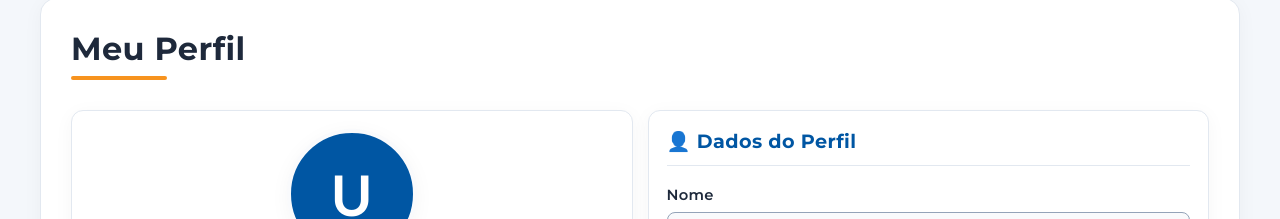
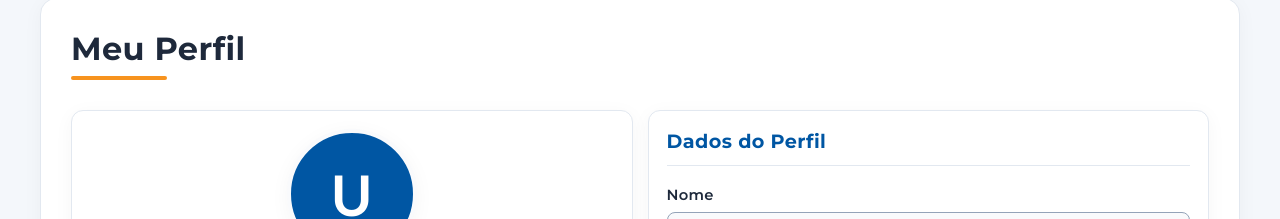
Before and after one commit to danielcousseau/Or-aPro, a React (Vite) app in the folder OrcaPro/frontend/: page /perfil in a window 1280 px wide. Shown: the part 173-392 px from the top of the page. Built offline with nearby package versions, Linux system fonts and the light colour scheme; no server answers; sample sign-in values are in the browser's storage.

Commit message:
Update perfil.jsx

```diff
--- a/OrcaPro/frontend/src/pages/Perfil.jsx
+++ b/OrcaPro/frontend/src/pages/Perfil.jsx
@@ -132,7 +132,7 @@ export default function Perfil() {
                 {/* Card de E-mail (necessário para recuperação de senha) */}
                 <div className="cliente-card">
                     <h2 style={{ borderBottom: '1px solid var(--border)', paddingBottom: '12px', marginBottom: '20px', fontSize: '1.2rem' }}>
-                        👤 Dados do Perfil
+                        Dados do Perfil
                     </h2>
                     <form onSubmit={handlePerfilSubmit}>
                         <section className="form-section" style={{ background: 'transparent', border: 'none', padding: 0, marginBottom: '16px' }}>
```
